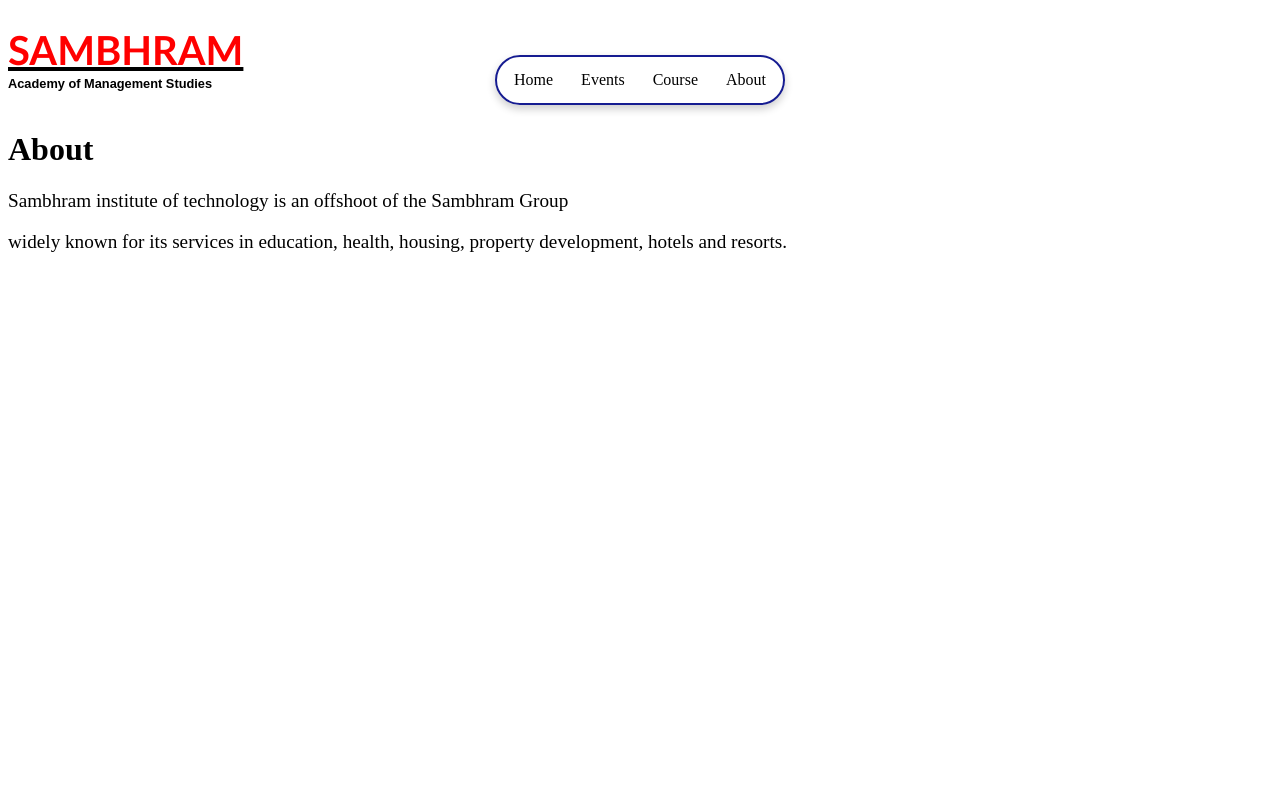
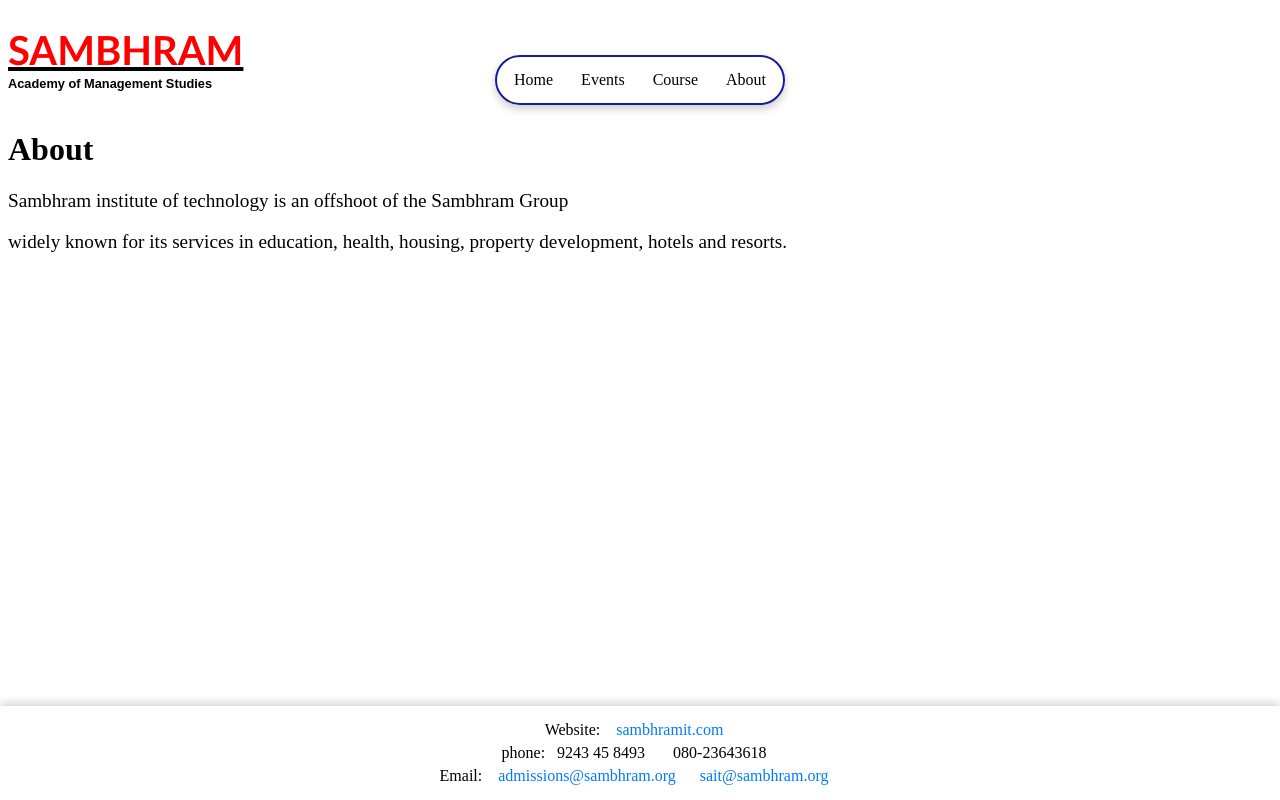
Before and after one commit to vishwajeeta/SAMBHRAM-Academy-Website, a plain HTML site: page about.html in a window 1280 px wide. Drawn offline with Linux system fonts and the light colour scheme.

Commit message:
added contract us

```diff
--- a/about.html
+++ b/about.html
@@ -41,5 +41,43 @@
     <h1>About</h1>
     <p style="font-size: larger;">Sambhram institute of technology is an offshoot of the Sambhram Group</p>
     <p style="font-size: larger;"> widely known for its services in education, health, housing, property development, hotels and resorts.</p>
+
+      <!-- contact me -->
+<style>
+  .contact-us{
+    position: fixed;
+    bottom: 0;
+    right: 0;
+    left: 0;
+    background: rgba(255, 255, 255, 0.25);
+        backdrop-filter: blur(4px);
+        -webkit-backdrop-filter: blur(4px);
+        border: 1px solid rbgs(255, 255, 255, 0.18);
+
+    padding: 10px;
+    box-shadow: 0 -2px 10px rgba(0,0,0,0.2);
+    text-align: center;
+  }
+  .contact-us p{
+    margin: 5px 0;
+  }
+  .contact-us a{
+    color: #007BFF;
+    text-decoration: none;
+    border: none;
+    box-shadow: none;
+  }
+  .contact-us a:hover{
+    text-decoration: underline;
+  }
+
+</style>
+
+    <div class="contact-us">
+      <p>Website: <a href="https://sambhramit.com/">sambhramit.com</a></p>
+      <p>phone:<a href='tel: 9243 45 8493' style="color: black;">9243 45 8493 </a><a href='tel: 080-23643618' style="color: black;">080-23643618</a></p>
+      <p>Email: <a href="mailto:admissions@sambhram.org">admissions@sambhram.org</a><a href="mailto:sait@sambhram.org">sait@sambhram.org</a></p>
+
+    </div>
   </body>
 </html>
```
Also changed, not shown: index.html (+37 -0 lines), index.css (line endings or trailing spaces), 1 other file.
